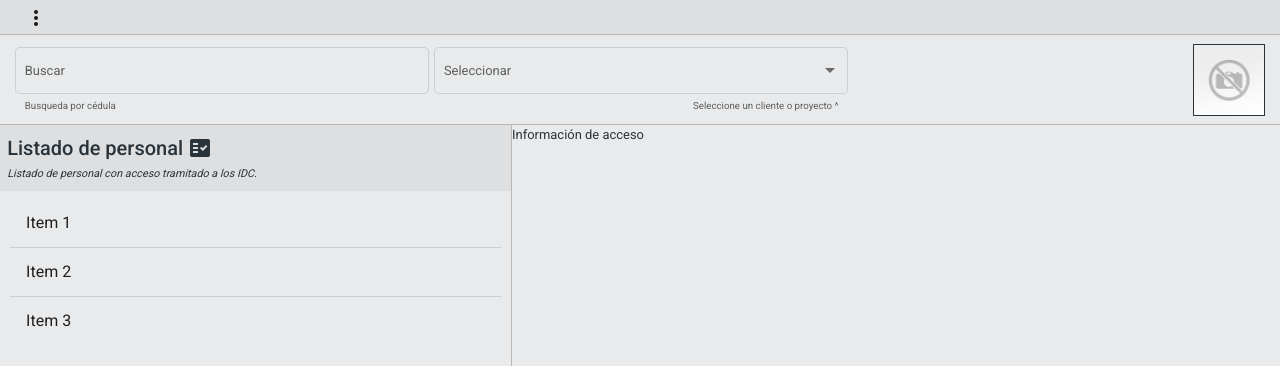
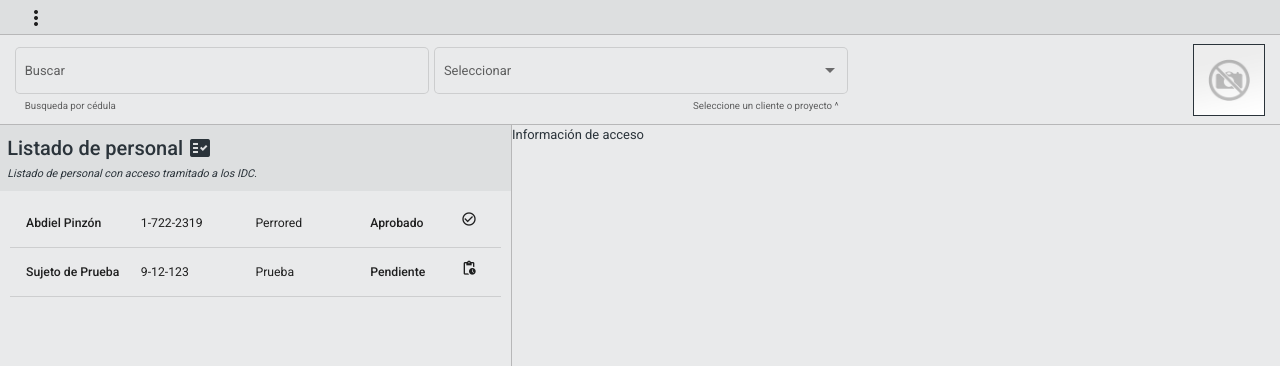
Before and after one commit to AbdielP/qrcodeproject, an Angular app: page /acceso in a window 1280 px wide. Shown: the top 366 px of the page. Built offline with nearby package versions, Linux system fonts and the light colour scheme.

Commit message:
basic list styles ready. pending implement scrolling

```diff
--- a/src/app/pages/qrgenerator/qraccess/userlist/userlist.component.css
+++ b/src/app/pages/qrgenerator/qraccess/userlist/userlist.component.css
@@ -21,6 +21,24 @@
     margin-left: 5px;
 }
 
+mat-list {
+    /* background-color: grey; */
+}
+
 .users-container {
     padding: 0 .7rem;
+}mat-list-item p {
+    font-size: .85rem!important;
+    display: flex;
+    /* background-color: green; */
+    width: 100%;
+    justify-content: space-between;
+    margin: 0;
+}.status {
+    display: flex;
+    flex-wrap: nowrap;
+    align-items: center;
+    /* background-color: rebeccapurple; */
+}.status mat-icon {
+    font-size: 16px;
 }
--- a/src/app/pages/qrgenerator/qraccess/userlist/userlist.component.html
+++ b/src/app/pages/qrgenerator/qraccess/userlist/userlist.component.html
@@ -5,11 +5,20 @@
     </div>
     <div class="users-container">
         <mat-list>
-            <mat-list-item>Item 1</mat-list-item>
+            <mat-list-item>
+                <p class="mat-body-2" color="primary">Abdiel Pinzón</p>
+                <p class="mat-body-1">1-722-2319</p>
+                <p class="mat-body-1">Perrored</p>
+                <p class="mat-body-2 status">Aprobado <mat-icon aria-hidden="false" aria-label="Example home icon">check_circle_outline</mat-icon></p>
+            </mat-list-item>
             <mat-divider></mat-divider>
-            <mat-list-item>Item 2</mat-list-item>
+            <mat-list-item>
+                <p class="mat-body-2" color="primary">Sujeto de Prueba</p>
+                <p class="mat-body-1">9-12-123</p>
+                <p class="mat-body-1">Prueba</p>
+                <p class="mat-body-2 status">Pendiente <mat-icon aria-hidden="false" aria-label="Example home icon">pending_actions</mat-icon></p>
+            </mat-list-item>
             <mat-divider></mat-divider>
-            <mat-list-item>Item 3</mat-list-item>
           </mat-list>
     </div>
 </div>
```
